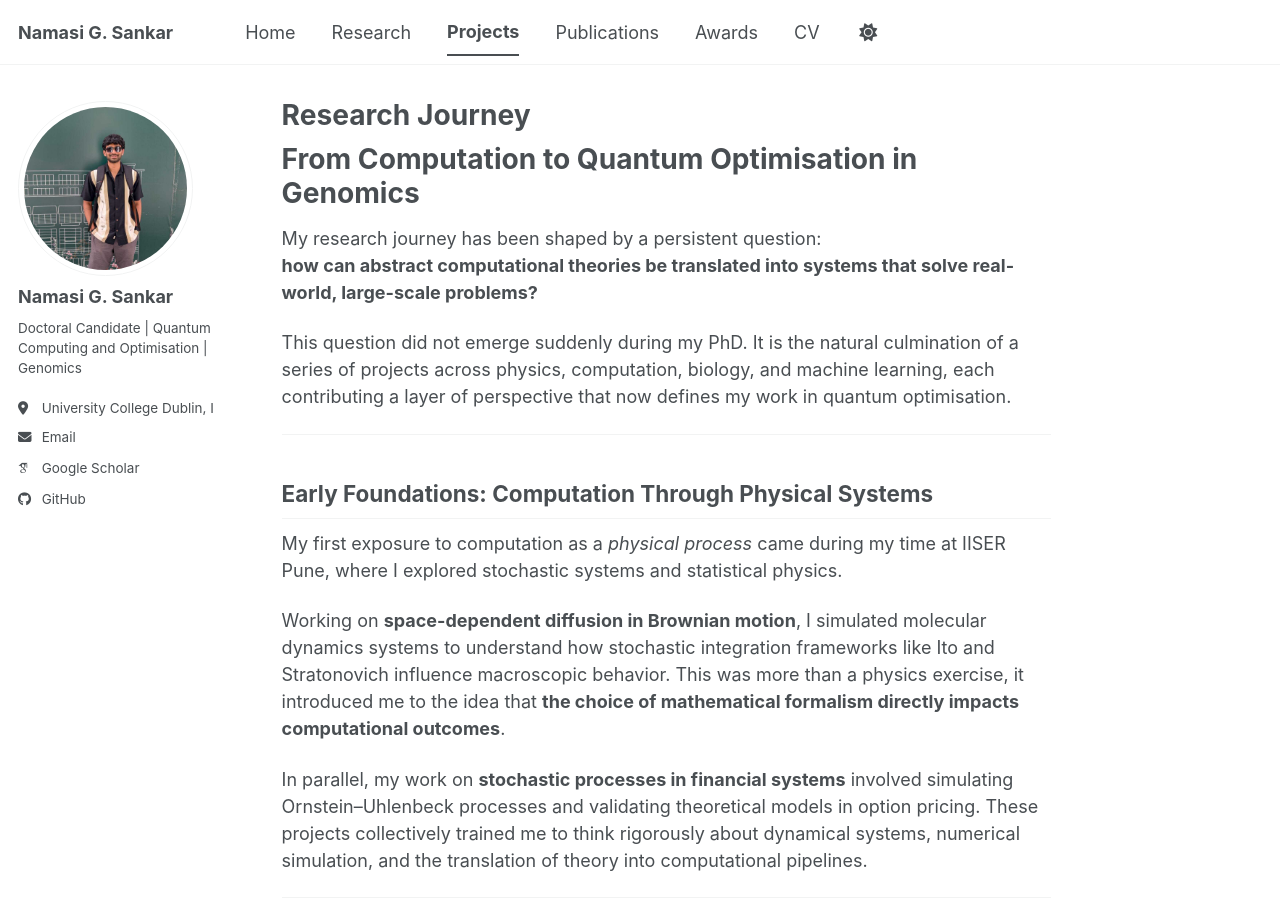
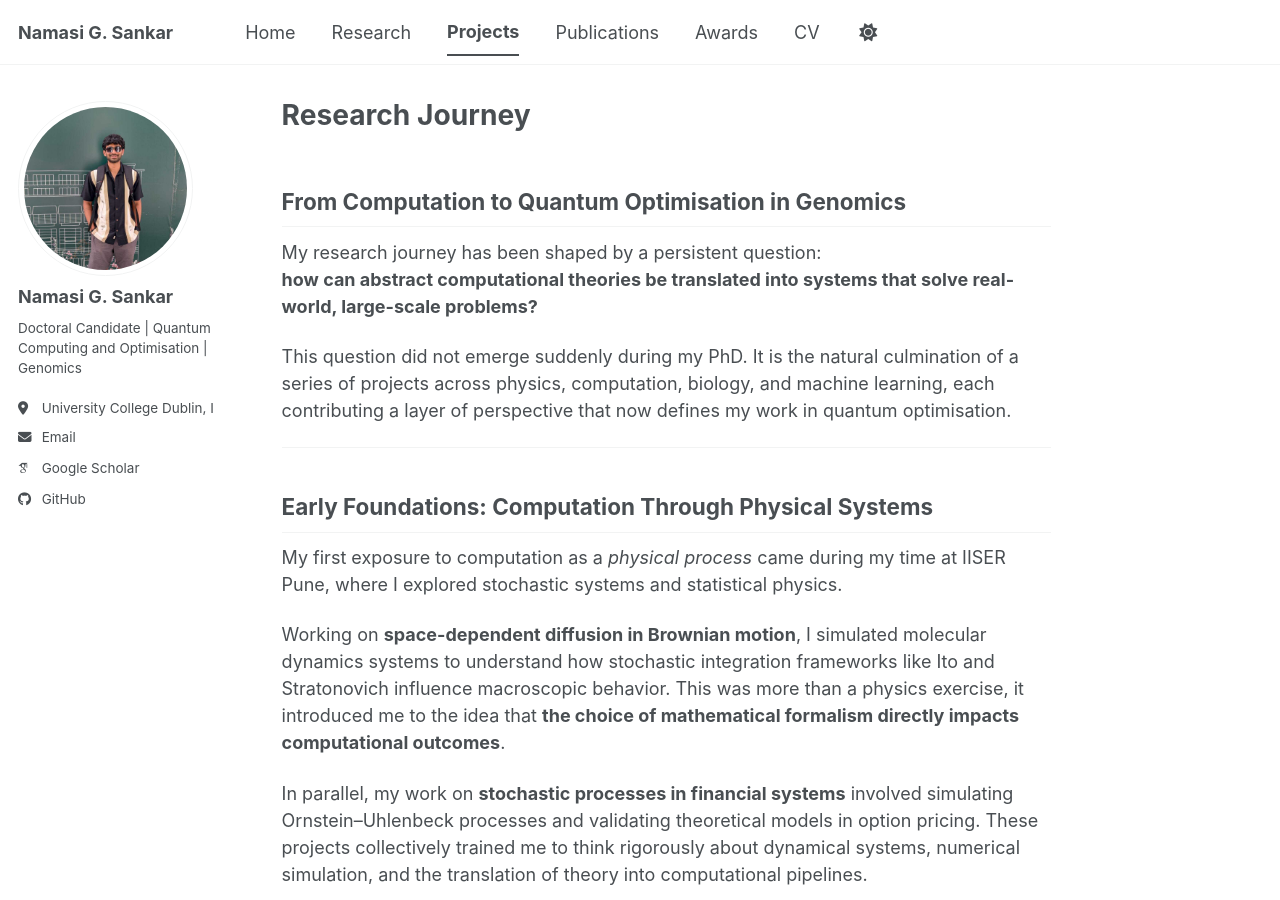
Before and after one commit to Namasi-PhD/Namasi-PhD.github.io, a Jekyll site: the page built from _pages/projects.md, in a window 1280 px wide and 900 px high. Built offline with Jekyll 4.4.1, drawn with Linux system fonts in a browser that asks for light colours; some web fonts are replaced; a script bundle is joined from its source files by our own code; library files that are not in the unit come from our copies.

```diff
--- a/_pages/projects.md
+++ b/_pages/projects.md
@@ -4,7 +4,7 @@ title: "Research Journey"
 permalink: /projects/
 ---
 
-# From Computation to Quantum Optimisation in Genomics
+## From Computation to Quantum Optimisation in Genomics
 
 My research journey has been shaped by a persistent question:
 **how can abstract computational theories be translated into systems that solve real-world, large-scale problems?**
```
